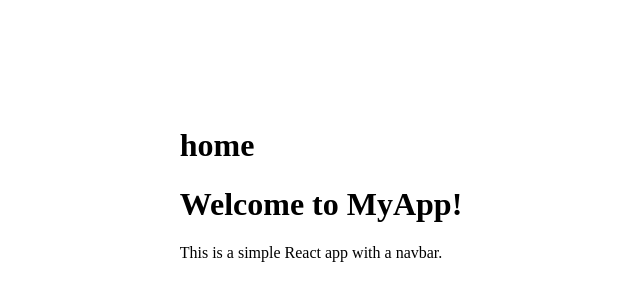
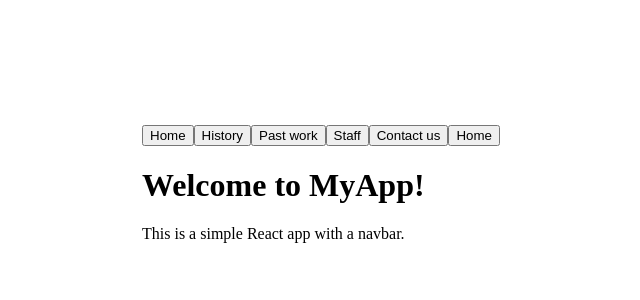
Before and after one commit to angel9154/react-company-lab, a React (Vite) app: page / in a window 1280 px wide. Shown: the part 208-508 px from the top of the page, without its empty margins (319-959 px from the left). Built offline with nearby package versions, Linux system fonts and the light colour scheme.

Commit message:
Third commit

```diff
--- a/src/App.jsx
+++ b/src/App.jsx
@@ -1,16 +1,32 @@
 // src/App.jsx
-import Home from './components/Home';
+import { useState } from "react";
+import Home from "./components/Home";
+import Navbar from "./components/Navbar";
 
 const App = () => {
+  const [navItem, setNavItem] = useState("");
+  const handleClick = (navItem) => {
+    setNavItem(navItem);
+    console.log(navItem);
+  };
+
+  const renderComponent = () => {
+    if (navItem === "home") {
+      return <Home />;
+    }
+  };
+
   return (
     <div>
-
-      <Home />
-
+      <Navbar handleClick={handleClick} />
+      <button onClick={() => handleClick("home")} type="submit">
+        Home
+      </button>
       <h1>Welcome to MyApp!</h1>
       <p>This is a simple React app with a navbar.</p>
+      <div>{renderComponent()}</div>
     </div>
-  )
+  );
 };
 
 export default App;
--- a/src/components/Navbar.jsx
+++ b/src/components/Navbar.jsx
@@ -1,47 +1,17 @@
-import React, { useState } from 'react';
+import React, { useState } from "react";
 
-const Navbar = () => {
+const Navbar = ({ handleClick }) => {
+  return (
+    <>
+      <button onClick={() => handleClick("home")} type="button">
+        Home
+      </button>
+      <button type="button">History</button>
+      <button type="button">Past work</button>
+      <button type="button">Staff</button>
+      <button type="button">Contact us</button>
+    </>
+  );
+};
 
-    const [navItems, setNavItem] = useState('home');
-
-
-    const handleClick = (navItem) => {
-      setNavItem(navItem);
-    };
-    const renderContent = () => {
-        if (navItems === 'home') {
-            return <Home />;
-        }
-          return <Home />;
-      }
-}
-
-
-
-
-
-
-
-    // <>
-    //         <li>Home</li>
-    //         <li>About</li>
-    //         <li>Past Work</li>
-    //         <li>Contact</li>
-    //       </>
-
-
-
-
-
-
-
-
-
-
-//DEAD CODE
-// State to control the navbar collapse
-    // const [isNavOpen, setIsNavOpen] = useState(false);
-
-    // const handleNavToggle = () => {
-    //     setIsNavOpen(!isNavOpen); // Toggle the state between true/false
-    //   };
+export default Navbar;
```
